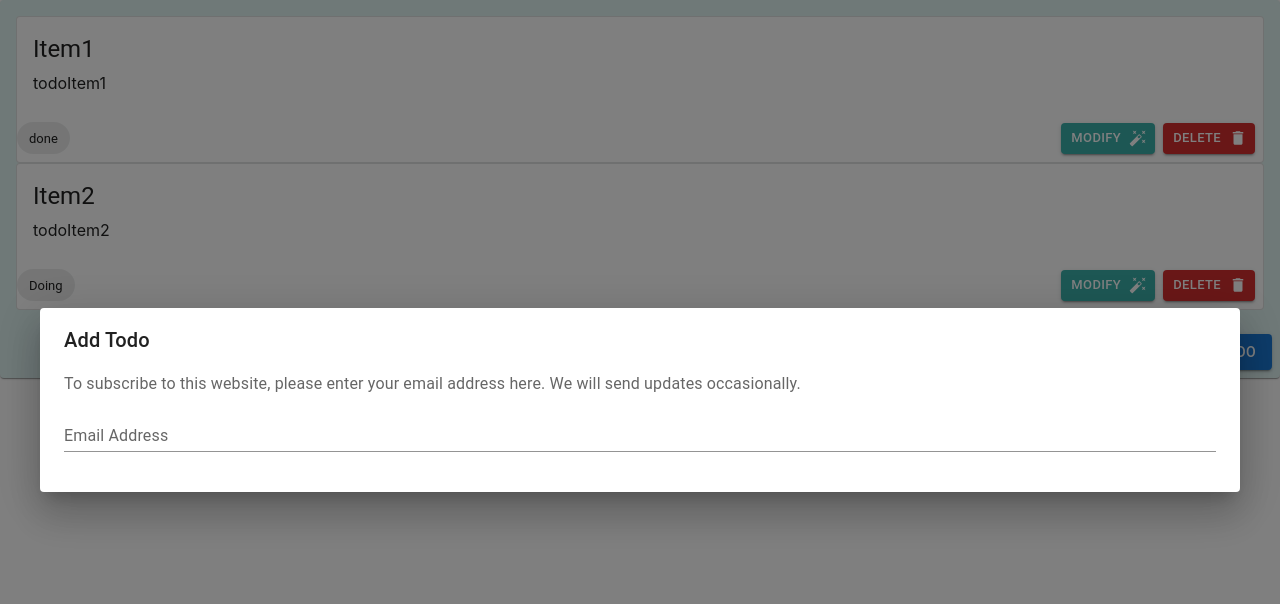
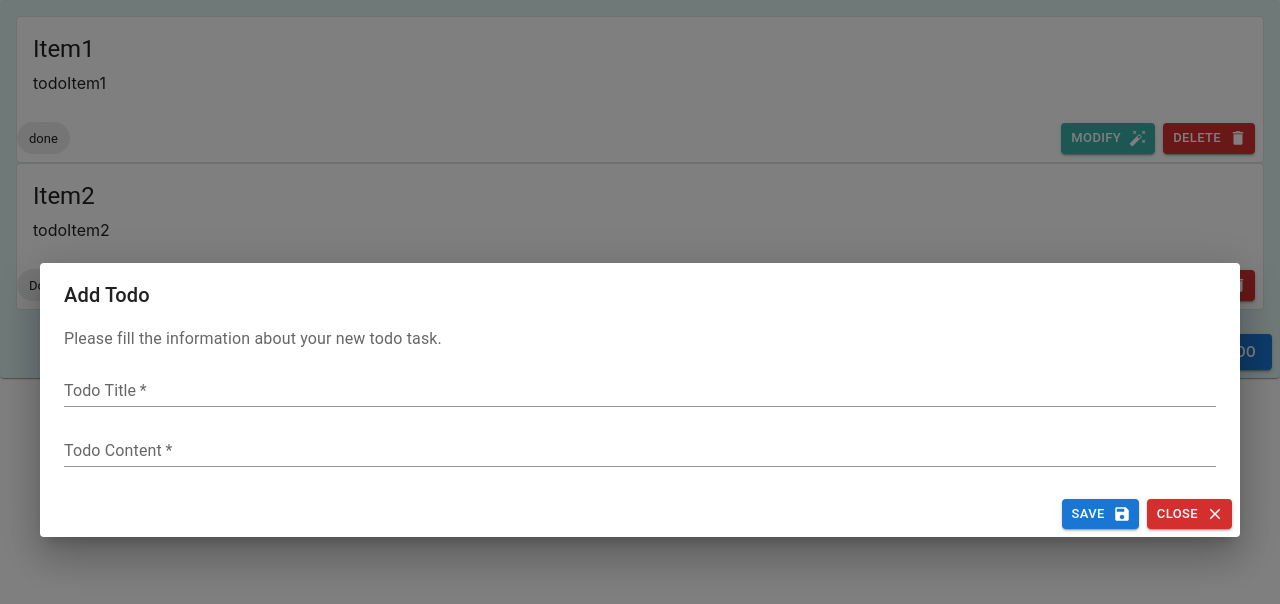
Before and after one commit to mertpinarbasi/react-to-do, a React (Create React App) app: page / in a window 1280 px wide. Both pictures are taken after a click on the button "ADD TODO". Shown: the top 604 px of the page. Built offline with nearby package versions, Linux system fonts and the light colour scheme.

Commit message:
adding new todo feature is completed

```diff
--- a/package.json
+++ b/package.json
@@ -11,6 +11,7 @@
     "@testing-library/jest-dom": "^5.16.4",
     "@testing-library/react": "^13.3.0",
     "@testing-library/user-event": "^13.5.0",
+    "nanoid": "^4.0.0",
     "react": "^18.2.0",
     "react-dom": "^18.2.0",
     "react-scripts": "5.0.1",
--- a/src/components/todo-component/todo.component.jsx
+++ b/src/components/todo-component/todo.component.jsx
@@ -1,4 +1,5 @@
 import React from "react";
+import { nanoid } from 'nanoid'
 import Card from '@mui/material/Card';
 import CardActions from '@mui/material/CardActions';
 import CardContent from '@mui/material/CardContent';
@@ -12,14 +13,14 @@ import DialogContent from '@mui/material/DialogContent';
 import DialogContentText from '@mui/material/DialogContentText';
 import DialogTitle from '@mui/material/DialogTitle';
 import ToDoItem from '../todoItem-component/todoItem.component'
-
-const fakeList = [{ id: 1, taskTitle: "Item1", taskContent: "todoItem1", taskStatus: "done" }, { id: 2, taskTitle: "Item2", taskContent: "todoItem2", taskStatus: "Doing" }]
+import Save from '@mui/icons-material/Save';
+import Close from '@mui/icons-material/Close';
 
 
 function Todo() {
 
   const [open, setOpen] = React.useState(false);
-
+  const [todoList, setTodoList] = React.useState([{ id: 1, taskTitle: "Item1", taskContent: "todoItem1", taskStatus: "done" }, { id: 2, taskTitle: "Item2", taskContent: "todoItem2", taskStatus: "Doing" }])
 
   const handleClickOpen = () => {
     setOpen(true);
@@ -30,7 +31,7 @@ function Todo() {
 
 
   };
-  const listToDos = fakeList.map(todoItem =>
+  const listToDos = todoList.map(todoItem =>
     <ToDoItem
       key={todoItem.id}
       taskTitle={todoItem.taskTitle}
@@ -41,7 +42,7 @@ function Todo() {
 
   return (
     <div className="ToDo">
-      <AddTodoDialog open={open} onClose={handleClose}></AddTodoDialog>
+      <AddTodoDialog open={open} onClose={handleClose} todoList={todoList} setTodoList={setTodoList}></AddTodoDialog>
       <Card style={{ backgroundColor: "#DEF2F1" }}>
         <CardContent>
           {listToDos}
@@ -70,13 +71,24 @@ function Todo() {
 }
 
 function AddTodoDialog(props) {
-  const { onClose, open } = props;
-
+  const { onClose, open, todoList, setTodoList } = props;
+  const [taskTitle, setTaskTitle] = React.useState('');
+  const [taskContent, setTaskContent] = React.useState('');
   const handleClose = () => {
     onClose();
   };
 
+  const saveTodo = () => {
+    const newTodo = {
+      id: nanoid(),
+      taskTitle: taskTitle,
+      taskContent: taskContent,
+      taskStatus: 'To-Do',
+    }
 
+    setTodoList([...todoList, newTodo])
+
+  }
 
 
   return (
@@ -89,21 +101,42 @@ function AddTodoDialog(props) {
       <DialogTitle>Add Todo</DialogTitle>
       <DialogContent>
         <DialogContentText>
-          To subscribe to this website, please enter your email address here. We
-          will send updates occasionally.
+          Please fill the information about your new todo task.
         </DialogContentText>
 
         <TextField
           autoFocus
           margin="dense"
-          id="name"
-          label="Email Address"
-          type="email"
+          id="taskTitle"
+          label="Todo Title"
+          type="text"
           fullWidth
           variant="standard"
+          required
+          onChange={(e) => {
+            setTaskTitle(e.target.value);
+          }}
         />
+        <TextField
+          autoFocus
+          margin="dense"
+          id="taskContent"
+          label="Todo Content"
+          type="text"
+          fullWidth
+          variant="standard"
+          required
+
+          onChange={(e) => {
+            setTaskContent(e.target.value);
+          }}
+        />
+
+
       </DialogContent>
       <DialogActions>
+        <Button size="small" color="primary" variant="contained" endIcon={<Save />} onClick={saveTodo}>Save</Button>
+        <Button size="small" color="error" variant="contained" endIcon={<Close />} onClick={handleClose}>Close</Button>
 
       </DialogActions>
     </Dialog>
@@ -113,6 +146,8 @@ function AddTodoDialog(props) {
 AddTodoDialog.propTypes = {
   onClose: PropTypes.func.isRequired,
   open: PropTypes.bool.isRequired,
+  todoList: PropTypes.array.isRequired,
+  setTodoList: PropTypes.func.isRequired
 
 };
 
```
Also changed, not shown: 1 other file (tests, documents, lock files or other folders).
